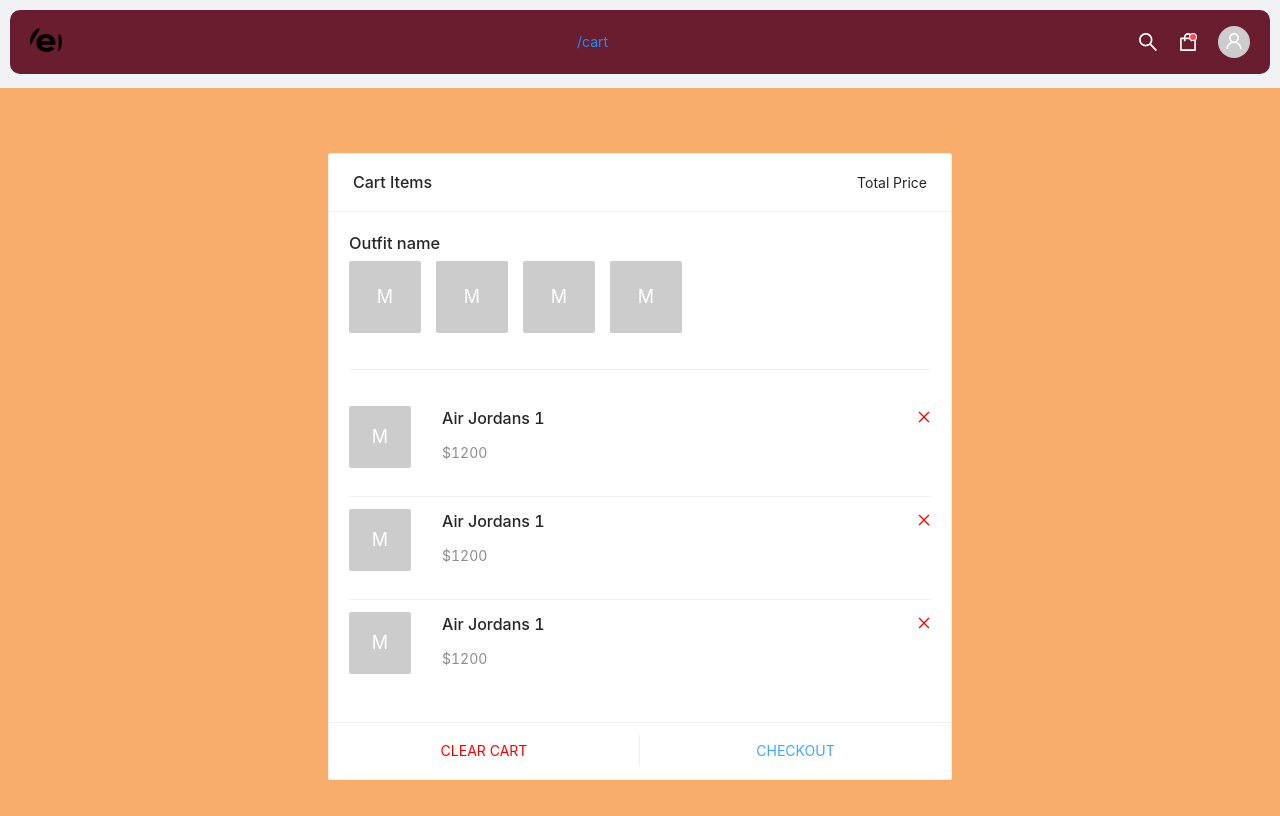
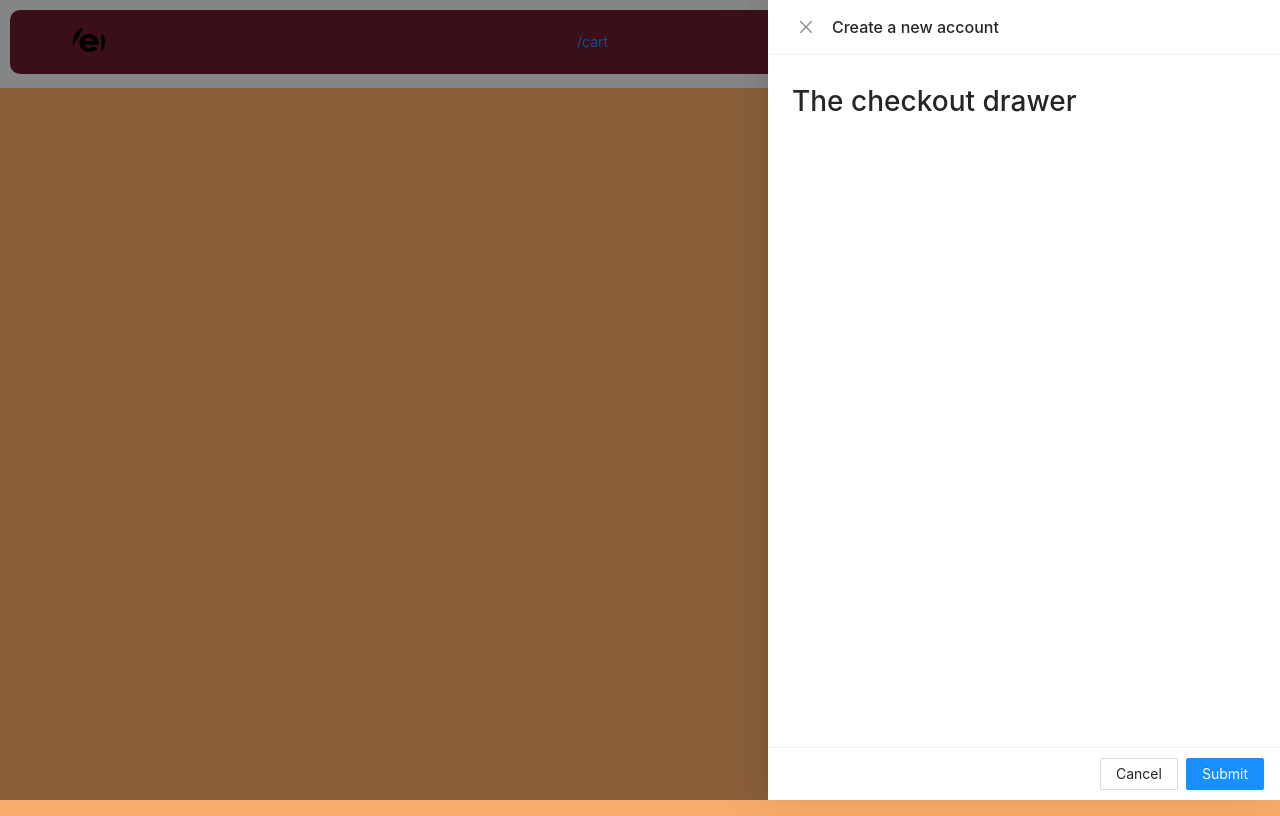
Before and after one commit to sourceKing/queststore, a Next.js app: page /cart in a window 1280 px wide. Both pictures are taken after a click on the button "CHECKOUT". Built offline with nearby package versions, Linux system fonts and the light colour scheme.

Commit message:
Worked on the cart page and refectored the navigation bar

```diff
--- a/components/LayoutHOC.js
+++ b/components/LayoutHOC.js
@@ -1,17 +1,25 @@
-import { Component, useState, useEffect } from 'react';
-import Layout from 'antd/lib/layout';
-import Row from 'antd/lib/row';
-import Col from 'antd/lib/col';
-import Menu from 'antd/lib/menu';
-import { BellOutlined, UserOutlined, SearchOutlined, ShoppingOutlined } from '@ant-design/icons';
-import Avatar from 'antd/lib/avatar';
-import Badge from 'antd/lib/badge';
-import Popover from 'antd/lib/popover';
-import Select from 'antd/lib/select';
-import Link from 'next/link';
+import { useState, useEffect } from "react";
+import Layout from "antd/lib/layout";
+import Row from "antd/lib/row";
+import Col from "antd/lib/col";
+import Menu from "antd/lib/menu";
+import Space from "antd/lib/space";
+import Divider from "antd/lib/divider";
+import {
+  BellOutlined,
+  UserOutlined,
+  SearchOutlined,
+  ShoppingOutlined,
+} from "@ant-design/icons";
+import Avatar from "antd/lib/avatar";
+import Badge from "antd/lib/badge";
+import Popover from "antd/lib/popover";
+import Select from "antd/lib/select";
+import Button from "antd/lib/button";
+import Link from "next/link";
 
 // import router modules
-import { useRouter } from 'next/router';
+import { useRouter } from "next/router";
 
 const { Content, Header } = Layout;
 const { Option } = Select;
@@ -20,58 +28,94 @@
 function Navigation() {
   // const [menuItem, setMenuItem] = useState('/');
   const router = useRouter();
-   const {query, pathname} = router;
+  const { query, pathname } = router;
   // console.log(pathname, query);
 
   const onChange = (value) => {
     router.push(value);
-  }
+  };
 
-  if(pathname === '/outfits') {
-    return(
+  if (pathname === "/outfits") {
+    return (
       <>
-        <Select defaultValue={pathname} bordered={false} showArrow={false} style={{color: "#1890ff", fontWeight: 'bolder', width: 100}} dropdownStyle={{textAlign: 'center'}} onSelect={onChange}>
+        <Select
+          defaultValue={pathname}
+          bordered={false}
+          showArrow={false}
+          style={{ color: "#1890ff", fontWeight: "bolder", width: 100 }}
+          dropdownStyle={{ textAlign: "center" }}
+          onSelect={onChange}
+        >
           <Option value="/">Home</Option>
           <Option value="/store">Store</Option>
           <Option value="/outfits">Outfits</Option>
-        </Select> <b> - </b>
-        <Select placeholder='Filter' bordered={false} showArrow={false} style={{color: "#1890ff", fontWeight: 'bolder', width: 100}} dropdownStyle={{textAlign: 'center'}} onSelect={(value) => console.log(value)}>
+        </Select>{" "}
+        <b> - </b>
+        <Select
+          placeholder="Filter"
+          bordered={false}
+          showArrow={false}
+          style={{ color: "#1890ff", fontWeight: "bolder", width: 100 }}
+          dropdownStyle={{ textAlign: "center" }}
+          onSelect={(value) => console.log(value)}
+        >
           <Option value="women">Women</Option>
           <Option value="men">Men</Option>
           <Option value="girls">Girls</Option>
           <Option value="boys">Boys</Option>
         </Select>
       </>
-    )
-  } else if(pathname === '/store') {
-    return(
+    );
+  } else if (pathname === "/store") {
+    return (
       <>
-        <Select defaultValue={pathname} bordered={false} showArrow={false} style={{color: "#1890ff", fontWeight: 'bolder', width: 150}} dropdownStyle={{textAlign: 'center'}} onSelect={onChange}>
+        <Select
+          defaultValue={pathname}
+          bordered={false}
+          showArrow={false}
+          style={{ color: "#1890ff", fontWeight: "bolder", width: 150 }}
+          dropdownStyle={{ textAlign: "center" }}
+          onSelect={onChange}
+        >
           <Option value="/">Home</Option>
           <Option value="/store">Store</Option>
           <Option value="/outfits">Outfits</Option>
-        </Select> <b> - </b>
-        <Select placeholder='Filter' bordered={false} showArrow={false} style={{color: "#1890ff", fontWeight: 'bolder', width: 150}} dropdownStyle={{textAlign: 'center'}} onSelect={(value) => console.log(value)}>
+        </Select>{" "}
+        <b> - </b>
+        <Select
+          placeholder="Filter"
+          bordered={false}
+          showArrow={false}
+          style={{ color: "#1890ff", fontWeight: "bolder", width: 150 }}
+          dropdownStyle={{ textAlign: "center" }}
+          onSelect={(value) => console.log(value)}
+        >
           <Option value="size">Size</Option>
           <Option value="color">Color</Option>
           <Option value="price">Price</Option>
           <Option value="season">Season</Option>
         </Select>
       </>
-    )
+    );
   }
 
-  return(
-    <Select defaultValue={pathname} bordered={false} showArrow={false} style={{color: "#1890ff", fontWeight: 'bolder', width: 150}} dropdownStyle={{textAlign: 'center'}} onSelect={onChange}>
+  return (
+    <Select
+      defaultValue={pathname}
+      bordered={false}
+      showArrow={false}
+      style={{ color: "#1890ff", fontWeight: "bolder", width: 150 }}
+      dropdownStyle={{ textAlign: "center" }}
+      onSelect={onChange}
+    >
       <Option value="/">Home</Option>
       <Option value="/store">Store</Option>
       <Option value="/outfits">Outfits</Option>
     </Select>
-  )
+  );
 }
 
 function UserNavigation() {
-
   return (
     <Menu mode="vertical" theme="light" defaultSelectedKeys={["profile"]}>
       <Menu.Item key="profile">Profile</Menu.Item>
@@ -79,17 +123,21 @@
       {/* <Menu.Item></Menu.Item> */}
       <Menu.Item key="sign-out">Sign Out</Menu.Item>
     </Menu>
-   )
+  );
 }
 
 function BaseLayout(MyPage) {
+  // const {
+  //   router: { pathname },
+  // } = useRouter();
 
-   return class extends Component {
+  return ({ pathname, push }) => {
+    const [visible, setVisible] = useState(false);
 
-      render(){
     return (
-            <Layout style={{ minHeight: '100vh' }}>
-               <Header style={{
+      <Layout style={{ minHeight: "100vh" }}>
+        <Header
+          style={{
             padding: 0,
             margin: 0,
             marginBottom: 4,
@@ -98,51 +146,120 @@
             // zIndex: 1,
             width: "100%",
             height: "auto",
-                  backgroundColor: 'transparent',
+            backgroundColor: "transparent",
             padding: 10,
             // borderBottom: '2px solid black'
-               }}>
-                  <Row gutter={0} style={{
+          }}
+        >
+          <Row
+            gutter={0}
+            style={{
               margin: 0,
               padding: 0,
               height: 64,
-                     width: '100%',
-                     backgroundColor: '#6a1d2f',
+              width: "100%",
+              backgroundColor: "#6a1d2f",
               borderRadius: 10,
-                  }}>
-                     <Col xs={{span: 8}} sm={{span: 8}} md={{span: 8}} lg={{span: 8}} style={{
+            }}
+          >
+            <Col
+              xs={{ span: 8 }}
+              sm={{ span: 8 }}
+              md={{ span: 8 }}
+              lg={{ span: 8 }}
+              style={{
 								margin: 0,
+								paddingLeft: "5%",
                 display: "flex",
                 flexFlow: "column",
                 alignItems: "flex-start",
                 justifyContent: "center",
-                     }}>
-                       <Avatar src="/vercel.svg" size="default" style={{marginLeft: 20}} />
+              }}
+            >
+              <Avatar
+                src="/vercel.svg"
+                size="default"
+                // style={{ marginLeft: 20 }}
+              />
             </Col>
-                     <Col xs={{span: 8}} sm={{span: 8}} md={{span: 8}} lg={{span: 8}} style={{
+            <Col
+              xs={{ span: 8 }}
+              sm={{ span: 8 }}
+              md={{ span: 8 }}
+              lg={{ span: 8 }}
+              style={{
                 display: "flex",
                 alignItems: "center",
                 justifyContent: "center",
-                     }}>
+              }}
+            >
               <Navigation />
             </Col>
-                     <Col xs={{span: 8}} sm={{span: 8}} md={{span: 8}} lg={{span: 8}} style={{
-                        display: 'flex',
-                        alignItems: 'center',
-                        justifyContent: 'flex-end'
-                     }}>
-                        <SearchOutlined style={{color: 'white', fontSize: 20, margin: '0 10px'}} />
+            <Col
+              xs={{ span: 8 }}
+              sm={{ span: 8 }}
+              md={{ span: 8 }}
+              lg={{ span: 8 }}
+              style={{
+                display: "flex",
+                alignItems: "center",
+                justifyContent: "flex-end",
+                paddingRight: "5%",
+              }}
+            >
+              {pathname == "/cart" ? (
+                <Space align="center" size="middle">
+                  <Button
+                    onClick={() => push("/store")}
+                    type="link"
+                    size="default"
+                    style={{
+                      background: "white",
+                      borderRadius: 20,
+                      color: "#6a1d2f",
+                    }}
+                  >
+                    KEEP SHOPPING
+                  </Button>
+                  <Button
+                    onClick={() => setVisible(true)}
+                    type="link"
+                    size="default"
+                    style={{
+                      border: "2px solid white",
+                      borderRadius: 20,
+                      color: "white",
+                    }}
+                  >
+                    CHECKOUT
+                  </Button>
+                </Space>
+              ) : (
+                <Space align="center" size="small" split={<Divider type="vertical" />}>
+                  <SearchOutlined
+                    style={{ color: "white", fontSize: 20, }}
+                  />
                   <Link href="/cart" passHref>
-                           <Badge dot style={{ right: 15, top: 5 }} ><ShoppingOutlined style={{ fontSize: 20, color: 'white', margin: '0 10px', cursor: "pointer" }} /></Badge>
+                    <div style={{ cursor: "pointer" }}>
+                      <Badge dot style={{ right: 5, top: 5 }}>
+                        <ShoppingOutlined
+                          style={{ fontSize: 20, color: "white" }}
+                        />
+                      </Badge>
+                    </div>
                   </Link>
-                        <Popover content={<UserNavigation />} placement="bottomLeft">
+                </Space>
+              )}
+              {/* <Popover content={<UserNavigation />} placement="bottomLeft">
                            <Avatar size="default" shape="circle" icon={<UserOutlined />} style={{margin: '0 20px 0 10px'}}></Avatar>
-                        </Popover>
+                        </Popover> */}
             </Col>
           </Row>
         </Header>
-               <Content style={{ padding: 0, margin: 0, height: 'calc(100vh - 72px)' }}>
-                  <MyPage />
+        <Content
+          style={{ padding: 0, margin: 0, height: "calc(100vh - 72px)" }}
+        >
+          <MyPage setVisible={setVisible} visible={visible} />
         </Content>
 
         <style jsx global>{`
@@ -151,9 +268,8 @@
           }
         `}</style>
       </Layout>
-         )
-      }
-   }
+    );
+  };
 }
 
 export default BaseLayout;
--- a/pages/_app.js
+++ b/pages/_app.js
@@ -1,5 +1,5 @@
 import { useRouter } from 'next/router';
-import '../styles/style.css';
+// import '../styles/style.css';
 import 'antd/dist/antd.min.css';
 
 function MyApp({ Component, pageProps }) {
--- a/pages/cart.js
+++ b/pages/cart.js
@@ -1,88 +1,90 @@
-import { Component } from 'react';
-import Col from 'antd/lib/col';
-import Row from 'antd/lib/row';
-import Card from 'antd/lib/card';
-import Avatar from 'antd/lib/avatar';
-import BaseLayout from '../components/LayoutHOC';
-import { ShoppingCartOutlined, CloseOutlined } from '@ant-design/icons';
-import Button from 'antd/lib/button';
-import List from 'antd/lib/list';
-import Divider from 'antd/lib/divider';
+import { useState } from "react";
+import Col from "antd/lib/col";
+import Row from "antd/lib/row";
+import Card from "antd/lib/card";
+import Avatar from "antd/lib/avatar";
+import Drawer from "antd/lib/drawer";
+import BaseLayout from "../components/LayoutHOC";
+import { ShoppingCartOutlined, CloseOutlined } from "@ant-design/icons";
+import Button from "antd/lib/button";
+import List from "antd/lib/list";
+import Divider from "antd/lib/divider";
 
-const data = [
-   {
-      name: "Air Jordans 1",
-      desc: "$1200"
-   },
-   {
-      name: "Air Jordans 1",
-      desc: "$1200"
-   },
-   {
-      name: "Air Jordans 1",
-      desc: "$1200"
-   }
-];
+// const data = [
+//   {
+//     name: "Air Jordans 1",
+//     desc: "$1200",
+//   },
+//   {
+//     name: "Air Jordans 1",
+//     desc: "$1200",
+//   },
+//   {
+//     name: "Air Jordans 1",
+//     desc: "$1200",
+//   },
+// ];
 
-class Cart extends Component {
-   render() {
-      return (
-         <>
-            <Row style={{ width: '100%', height: '100%', margin: 0, padding: '65px 0', backgroundColor: "#f9ad6a" }}>
-               <Col xs={{span: 1}} sm={{span: 2}} lg={{span: 4}} xl={{span: 6}}></Col>
-               <Col xs={{span: 22}} sm={{span: 20}} lg={{span: 16}} xl={{span: 12}}>
-                  <Row gutter={[16, 16]} style={{margin: 0, padding: 0, width: '100%'}}>
-                     <Col xs={{span: 24}} sm={{span: 24}} lg={{span: 24}} xl={{span: 24}}>
-                        <Card
-                           title="Cart Items"
-                           extra="Total Price"
-                           bodyStyle={{
-                              padding: '20px 20px'
-                           }}
-                           actions={[<Button type="link" style={{color: 'red'}}>CLEAR CART</Button>, <Button type="link">CHECKOUT</Button>]}
-                        >
-                           <h3>Outfit name</h3>
-                           <Card.Meta
-                              avatar={
-                                 <div style={{
-                                    width: '100%',
-                                    display: 'flex',
-                                    flexFlow: 'row',
-                                    alignItems: 'flex-start',
-                                    justifyContent: 'space-around',
-                                    marginBottom: 16
-                                 }}>
-                                    <Avatar size={72} shape="square" style={{marginRight: 15}}>M</Avatar>
-                                    <Avatar size={72} shape="square" style={{marginRight: 15}}>M</Avatar>
-                                    <Avatar size={72} shape="square" style={{marginRight: 15}}>M</Avatar>
-                                    <Avatar size={72} shape="square" style={{marginRight: 15}}>M</Avatar>
-                                 </div>
-                              }
-                           />
-                           <Divider orientation="center" type="horizontal" />
-                           <List
-                              dataSource={data}
-                              itemLayout="vertical"
-                              // header={<h3></h3>}
+function Cart({visible, setVisible}) {
 
-                              renderItem={item => (
-                                 <List.Item  extra={<CloseOutlined style={{color: "red"}} />}>
-                                    <List.Item.Meta title={item.name} description={item.desc} avatar={<Avatar size={62} shape="square" style={{marginRight: 15}}>M</Avatar>}/>
-                                 </List.Item>
-                              )}
-                           />
-                        </Card>
-                     </Col>
-                  </Row>
-               </Col>
-               <Col xs={{span: 1}} sm={{span: 2}} lg={{span: 4}} xl={{span: 6}}></Col>
-            </Row>
-            <style jsx global>{`
+  return (
+    <>
+      <Row
+        style={{
+          width: "100%",
+          height: "100%",
+          margin: 0,
+          padding: "65px 0",
+          backgroundColor: "#f9ad6a",
+        }}
+      >
+        <Col
+          xs={{ span: 1 }}
+          sm={{ span: 2 }}
+          lg={{ span: 4 }}
+          xl={{ span: 6 }}
+        >
 
-            `}</style>
-         </>
-      )
-   }
+				</Col>
+        <Col
+          xs={{ span: 22 }}
+          sm={{ span: 20 }}
+          lg={{ span: 16 }}
+          xl={{ span: 12 }}
+        ></Col>
+        <Col
+          xs={{ span: 1 }}
+          sm={{ span: 2 }}
+          lg={{ span: 4 }}
+          xl={{ span: 6 }}
+        ></Col>
+      </Row>
+      <Drawer
+        title="Create a new account"
+        width='40%'
+        onClose={() => setVisible(false)}
+        visible={visible}
+        bodyStyle={{ paddingBottom: 80 }}
+        footer={
+          <div
+            style={{
+              textAlign: "right",
+            }}
+          >
+            <Button onClick={() => setVisible(false)} style={{ marginRight: 8 }}>
+              Cancel
+            </Button>
+            <Button onClick={() => setVisible(false)} type="primary">
+              Submit
+            </Button>
+          </div>
+        }
+      >
+				<h1>The checkout drawer</h1>
+			</Drawer>
+      <style jsx global>{``}</style>
+    </>
+  );
 }
 
 export default BaseLayout(Cart);
```
Also changed, not shown: pages/index.js (+124 -37 lines). Lines whose indentation alone changed are shown as unchanged.
